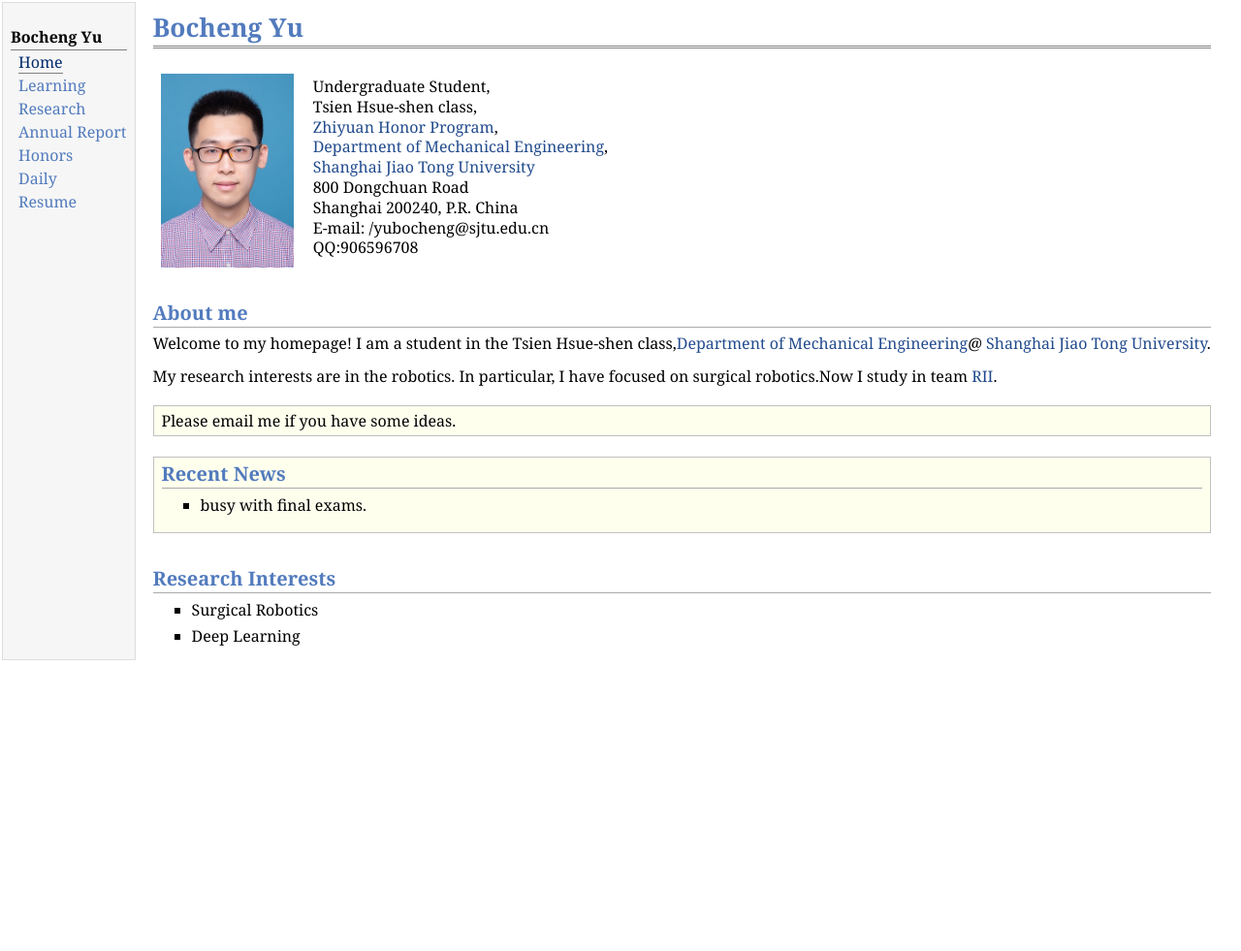
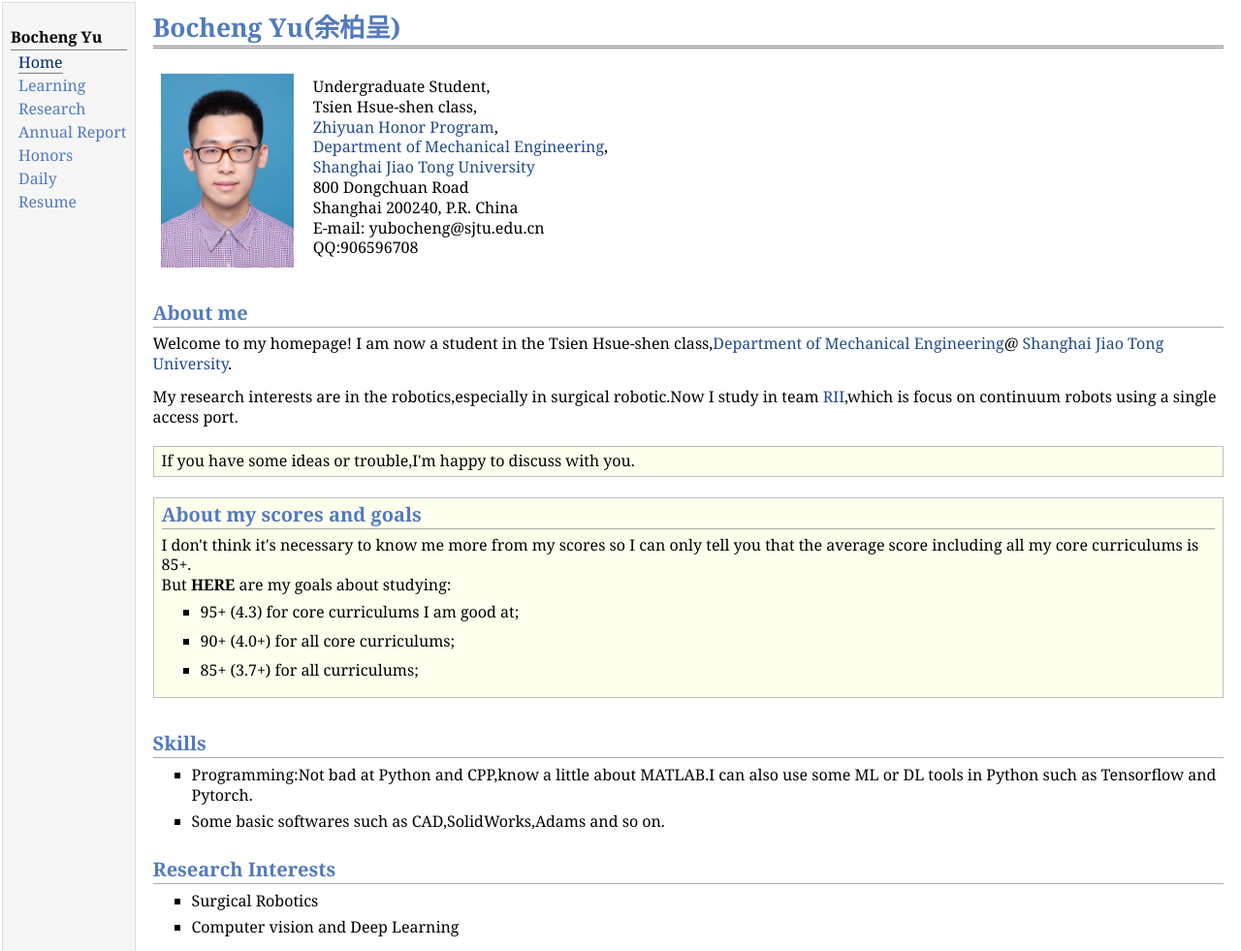
Before and after one commit to flyfish2001/flyfish.github.io, a plain HTML site: page index.html in a window 1280 px wide. Shown: the top 981 px of the page at 97% size. Before the commit the page ends 800 px from the top, so only its background shows below. Drawn offline with Linux system fonts and the light colour scheme.

Commit message:
version1.0

```diff
--- a/index.html
+++ b/index.html
@@ -5,7 +5,7 @@
 <meta name="generator" content="jemdoc, see http://jemdoc.jaboc.net/" />
 <meta http-equiv="Content-Type" content="text/html;charset=utf-8" />
 <link rel="stylesheet" href="jemdoc.css" type="text/css" />
-<title>Bocheng Yu</title>
+<title>Bocheng Yu(余柏呈)</title>
 </head>
 <body>
 <table summary="Table for page layout." id="tlayout">
@@ -22,7 +22,7 @@
 </td>
 <td id="layout-content">
 <div id="toptitle">
-<h1>Bocheng Yu</h1>
+<h1>Bocheng Yu(余柏呈)</h1>
 </div>
 <table class="imgtable"><tr><td>
 <a href="http://flyfish2001.github.io"><img src="photos/ybc.jpg" alt="alt text" width="137px" height="200px" /></a>&nbsp;</td>
@@ -32,29 +32,42 @@ Tsien Hsue-shen class,<br />
 <a href="http://me.sjtu.edu.cn/">Department of Mechanical Engineering</a>, <br /> <a href="http://www.sjtu.edu.cn/">Shanghai Jiao Tong University</a><br />
 800 Dongchuan Road <br />
 Shanghai 200240, P.R. China <br />
-E-mail: /yubocheng@sjtu.edu.cn <br />
+E-mail: yubocheng@sjtu.edu.cn <br />
 QQ:906596708</p>
 </td></tr></table>
 <h2>About me</h2>
-<p>Welcome to my homepage! I am a student in the Tsien Hsue-shen class,<a href="http://me.sjtu.edu.cn/">Department of Mechanical Engineering</a>@ <a href="http://www.sjtu.edu.cn/">Shanghai Jiao Tong University</a>.</p>
-<p>My research interests are in the robotics. In particular, I have focused on surgical robotics.Now I study in team <a href="http://rii.sjtu.edu.cn/">RII</a>.</p>
+<p>Welcome to my homepage! I am now a student in the Tsien Hsue-shen class,<a href="http://me.sjtu.edu.cn/">Department of Mechanical Engineering</a>@ <a href="http://www.sjtu.edu.cn/">Shanghai Jiao Tong University</a>.</p>
+<p>My research interests are in the robotics,especially in surgical robotic.Now I study in team <a href="http://rii.sjtu.edu.cn/">RII</a>,which is focus on continuum robots using a single access port.<br /></p>
 <div class="infoblock">
 <div class="blockcontent">
-<p>Please email me if you have some ideas.</p>
+<p>If you have some ideas or trouble,I'm happy to discuss with you.</p>
 </div></div>
 <div class="infoblock">
 <div class="blockcontent">
-<h2>Recent News</h2>
+<h2>About my scores and goals</h2>
+<p>I don't think it's necessary to know me more from my scores so I can only tell you that the average score including all my core curriculums is 85+.<br />
+But <b>HERE</b> are my goals about studying: </p>
 <ul>
-<li><p>busy with final exams.</p>
+<li><p>95+ (4.3) for core curriculums I am good at;</p>
+</li>
+<li><p>90+ (4.0+) for all core curriculums;</p>
+</li>
+<li><p>85+ (3.7+) for all curriculums;</p>
 </li>
 </ul>
 </div></div>
+<h2>Skills</h2>
+<ul>
+<li><p>Programming:Not bad at Python and CPP,know a little about MATLAB.I can also use some ML or DL tools in Python such as Tensorflow and Pytorch.</p>
+</li>
+<li><p>Some basic softwares such as CAD,SolidWorks,Adams and so on.</p>
+</li>
+</ul>
 <h2>Research Interests</h2>
 <ul>
 <li><p>Surgical Robotics</p>
 </li>
-<li><p>Deep Learning</p>
+<li><p>Computer vision and Deep Learning</p>
 </li>
 </ul>
 </td>
```
Also changed, not shown: awards.html (+3 -1 lines), daily.html (+26 -1 lines), research.html (+11 -1 lines), 9 other files.
